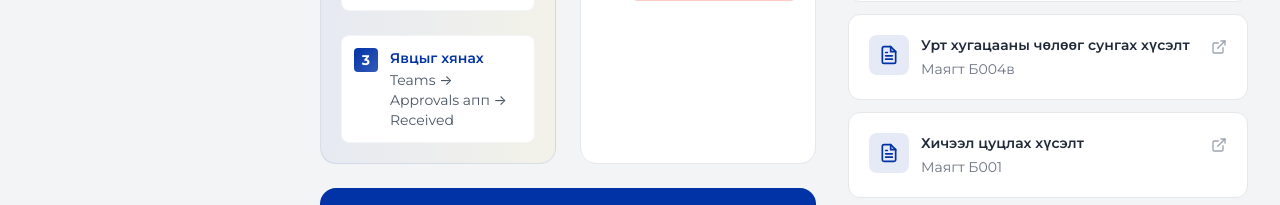
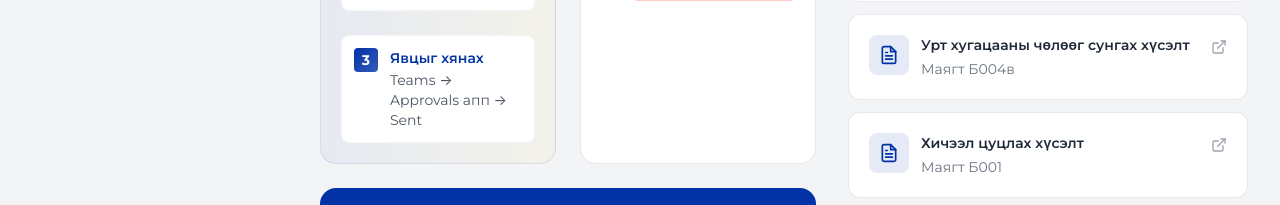
Before and after one commit to ufebachelor1-ufe/ufeportal, a React (Vite) app in the folder frontend/: page /bsa/req in a window 1280 px wide. Shown: the part 602-807 px from the top of the page. Built offline with nearby package versions, Linux system fonts and the light colour scheme.

Commit message:
bsa_req_received_text_change_to_sent

```diff
--- a/frontend/src/pages/bsa/req.jsx
+++ b/frontend/src/pages/bsa/req.jsx
@@ -103,7 +103,7 @@
                   </div>
                   <div>
                     <h4 className="font-semibold text-primary text-sm">Явцыг хянах</h4>
-                    <p className="text-sm text-gray-600 mt-0.5">Teams → Approvals апп → Received</p>
+                    <p className="text-sm text-gray-600 mt-0.5">Teams → Approvals апп → Sent</p>
                   </div>
                 </div>
               </div>
```
